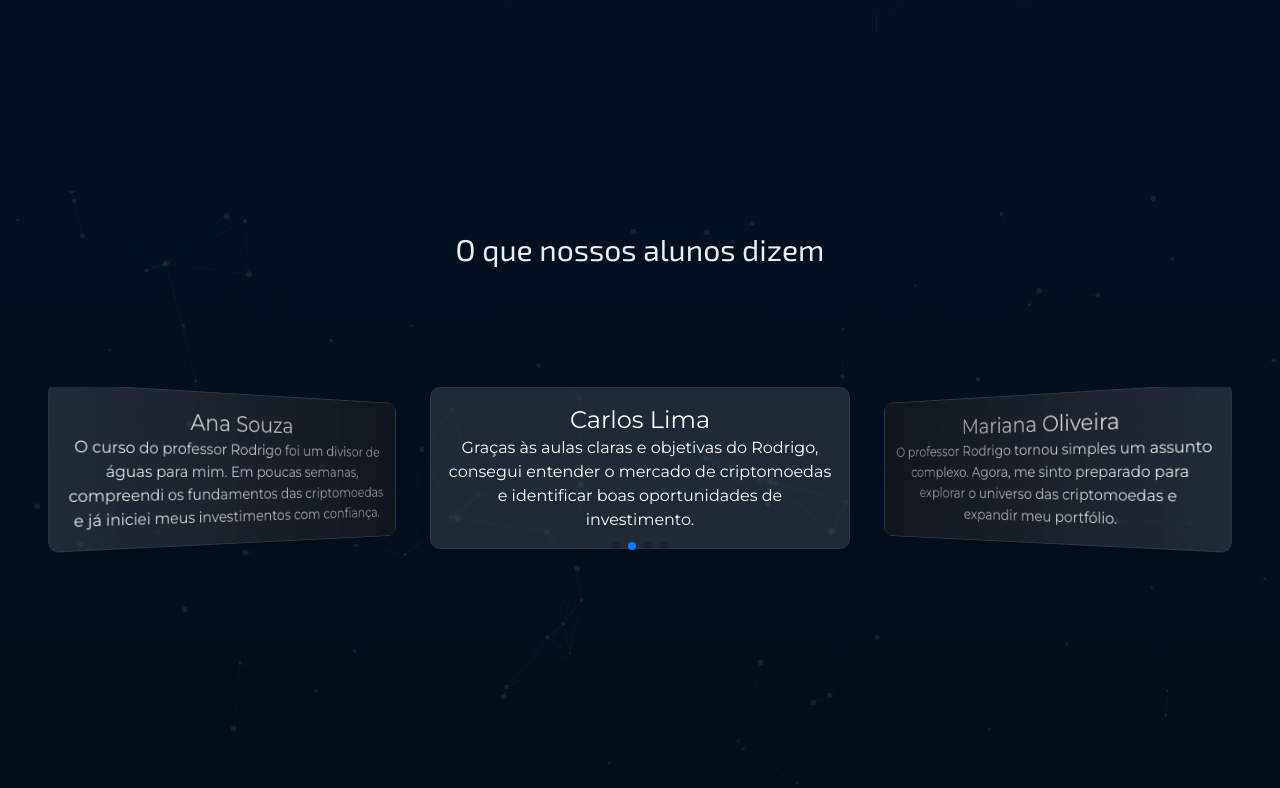
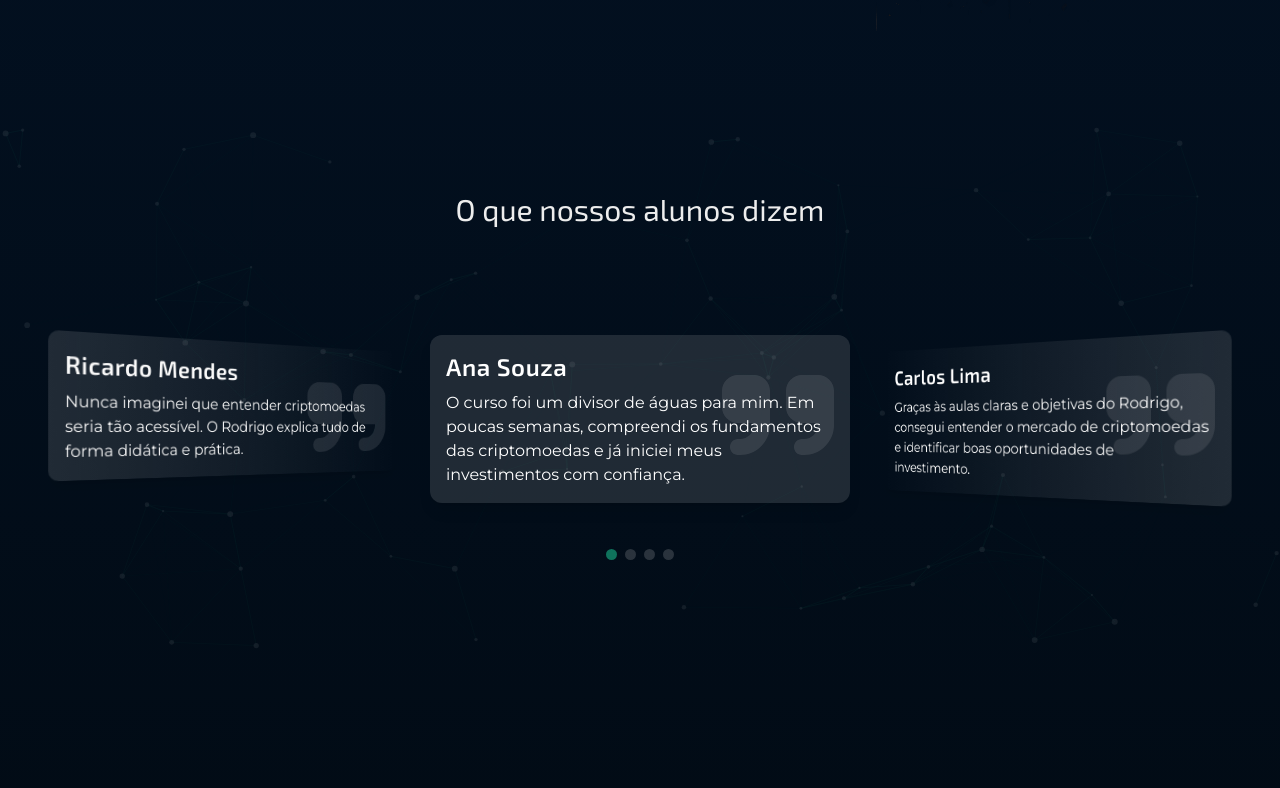
Before and after one commit to brunodkf/start_crypto, a Next.js app: page / in a window 1280 px wide. Shown: the part 1592-2380 px from the top of the page. Built offline with nearby package versions, Linux system fonts and the light colour scheme; no server answers.

Commit message:
feat /instalando framer motion

```diff
--- a/package.json
+++ b/package.json
@@ -11,6 +11,7 @@
   "dependencies": {
     "autoprefixer": "^10.4.21",
     "axios": "^1.8.4",
+    "framer-motion": "^12.6.3",
     "next": "15.2.3",
     "postcss": "^8.5.3",
     "react": "^19.0.0",
--- a/src/app/components/Benefit.tsx
+++ b/src/app/components/Benefit.tsx
@@ -11,7 +11,7 @@ const Benefit = () => {
     ]
 
     return (
-        <section className='benefits w-full mt-30 relative flex'>
+        <section className='benefits w-full mt-30 relative flex' id='benefit'>
 
             <Image src='/waves2.png' alt="Logo Image" className=" absolute w-full h-full -z-0 " width={1500} height={500} />
 
@@ -34,6 +34,9 @@ const Benefit = () => {
                 </div>
 
                 <Image src='/bitcoinGold.webp' alt="Logo Image" className="w-1/3 -z-0 opacity-80 " width={1500} height={500} />
+
+
+
             </div>
         </section>
     )
--- a/src/app/components/Carrousel.tsx
+++ b/src/app/components/Carrousel.tsx
@@ -7,6 +7,8 @@ import "swiper/css";
 import "swiper/css/effect-coverflow";
 import "swiper/css/autoplay";
 import 'swiper/css/pagination';
+
+import { FaQuoteRight } from "react-icons/fa6";
 
 interface Depoimento {
     name: string;
@@ -38,22 +40,28 @@ export function Carrousel({ depoimentos }: DepoimentosProps) {
             spaceBetween={10}
             loop={true}
             pagination={{ clickable: true }}
-            autoplay={{
-                delay: 3000,
-                disableOnInteraction: false,
-            }}
+            // autoplay={{
+            //     delay: 3000,
+            //     disableOnInteraction: false,
+            // }}
 
             modules={[Navigation, Pagination, EffectCoverflow, Autoplay]}
-            className="w-full h-full mt-30">
+            className="testimonials w-full h-full mt-15 pt-12">
 
+            {/* glass */}
             {
                 depoimentos ? depoimentos.map((item, index) => (
-                    <SwiperSlide key={index} className="w-full h-60 glass mb-4 p-4 flex flex-col items-center justify-center text-white rounded-xl shadow-lg">
-                        <div className="">
-                            <h3 className="text-2xl font-title text-laranja">
+                    <SwiperSlide key={index} className="w-full h-60 mb-4 p-4 flex flex-col items-center justify-center text-white rounded-xl shadow-lg">
+
+                        <FaQuoteRight className="absolute -z-10 text-9xl right-2 opacity-10" />
+
+                        <div className="text-start">
+                            <h3 className="text-2xl font-exo2 font-semibold tracking-wide mb-2">
                                 {item.name}
                             </h3>
-                            <p className="font-title text-laranja">{item.text}</p>
+                            <blockquote>
+                                {item.text}
+                            </blockquote>
                         </div>
                     </SwiperSlide>
                 )) : null
--- a/src/app/components/CoinList.tsx
+++ b/src/app/components/CoinList.tsx
@@ -19,7 +19,7 @@ const CoinList = () => {
     };
 
     return (
-        <div className="">
+        <section className="" id='coins'>
             <div className="container flex justify-between flex-wrap m-auto gap-6">
                 {
                     cryptos.map((item, index) => (
@@ -48,7 +48,7 @@ const CoinList = () => {
                     ))
                 }
             </div>
-        </div>
+        </section>
 
     )
 }
--- a/src/app/components/Feedbacks.tsx
+++ b/src/app/components/Feedbacks.tsx
@@ -5,7 +5,7 @@ import Carrousel from './Carrousel';
 const testimonials = [
   {
     name: "Ana Souza",
-    text: "O curso do professor Rodrigo foi um divisor de águas para mim. Em poucas semanas, compreendi os fundamentos das criptomoedas e já iniciei meus investimentos com confiança.",
+    text: "O curso foi um divisor de águas para mim. Em poucas semanas, compreendi os fundamentos das criptomoedas e já iniciei meus investimentos com confiança.",
   },
   {
     name: "Carlos Lima",
@@ -16,20 +16,23 @@ const testimonials = [
     text: "O professor Rodrigo tornou simples um assunto complexo. Agora, me sinto preparado para explorar o universo das criptomoedas e expandir meu portfólio."
   },
   {
-    name: "Mariana Oliveira",
-    text: "O professor Rodrigo tornou simples um assunto complexo. Agora, me sinto preparado para explorar o universo das criptomoedas e expandir meu portfólio."
+    name: "Ricardo Mendes",
+    text: "Nunca imaginei que entender criptomoedas seria tão acessível. O Rodrigo explica tudo de forma didática e prática."
   }
 ]
 
 const Feedbacks = () => {
   return (
-    <section className='w-full h-svh relative mt-40'>
-        <ParticlesBackground/>
-        <div className="container text-center m-auto pt-10">
-            <h2 className='font-exo2 text-3xl'>O que nossos alunos dizem</h2>
+    <section className='w-full h-auto relative mt-20 py-20' id='feedbacks'>
+      <ParticlesBackground />
+      <div className="container text-center m-auto ">
 
-            <Carrousel depoimentos={testimonials}/>
-        </div>
+        <h2 className='font-exo2 text-3xl'>O que nossos alunos dizem</h2>
+
+        <Carrousel depoimentos={testimonials} />
+
+
+      </div>
     </section>
   )
 }
--- a/src/app/components/Introduction.tsx
+++ b/src/app/components/Introduction.tsx
@@ -2,7 +2,7 @@ import React from 'react'
 
 const Introduction = () => {
     return (
-        <section className='mt-40'>
+        <section className='mt-40' id='introduction'>
             <div className="container m-auto text-center">
                 <h2 className='font-exo2 text-3xl'>Você já ouviu falar sobre criptomoedas, mas não sabe por onde começar?</h2>
                 <p className='w-2/3 m-auto py-4'>Nosso curso de introdução é perfeito para você! Vamos guiá-lo através dos conceitos fundamentais e ajudá-lo a dar os primeiros passos no universo das criptos.</p>
--- a/src/app/components/Navbar.tsx
+++ b/src/app/components/Navbar.tsx
@@ -1,24 +1,46 @@
+"use client"
 
 import Image from 'next/image'
 import Link from 'next/link'
 
 interface ItemMenu {
-    name: string
+    name: string,
+    link: string
 }
 
 
 export const Navbar = () => {
 
+    const handleScroll = (e: React.MouseEvent, sectionId: string): void => {
+        e.preventDefault();
+        const section = document.getElementById(sectionId);
+        section?.scrollIntoView({ behavior: 'smooth' });
+    };
+
+
     const menuItems: ItemMenu[] = [
-        { name: 'Início' },
-        { name: 'Benefícios' },
-        { name: 'Sobre' },
-        { name: 'Depoimentos' },
+        {
+            name: 'Início',
+            link: 'home'
+        },
+        {
+            name: 'Benefícios',
+            link: 'benefit'
+        },
+        {
+            name: 'Sobre',
+            link: 'about'
+        },
+        {
+            name: 'Depoimentos',
+            link: 'feedbacks'
+        },
     ]
+
 
     return (
         <nav className='w-full p-4 absolute z-50'>
-            <div className="container flex items-center justify-between  m-auto">
+            <div className="container flex items-center justify-between m-auto">
 
                 <div className="flex items-center">
                     <Image src='/logo.webp' alt="Logo Image" className="max-w-16 brightness-0 dark:filter-none" width={100} height={50} />
@@ -29,8 +51,8 @@ export const Navbar = () => {
                 <ul className='hidden lg:flex items-center gap-6 text-sm tracking-wide font-semibold'>
                     {
                         menuItems.map((item, index) => (
-                            <li key={index}>
-                                <Link href={"#"}>{item.name}</Link>
+                            <li key={index} >
+                                <Link href={item.link} onClick={(e) => handleScroll(e, `${item.link}`)}>{item.name}</Link>
                             </li>
                         ))
                     }
--- a/src/app/globals.css
+++ b/src/app/globals.css
@@ -32,15 +32,14 @@
   }
 
   .glass {
-    background: rgba(206, 206, 206, 0.15);
+    background: #cecece26;
     backdrop-filter: blur(1px);
     -webkit-backdrop-filter: blur(1px);
     border-radius: 10px;
-    border: 1px solid rgba(231, 231, 231, 0.068);
   }
 }
 
-.cardCoin::before{
+.cardCoin::before {
   content: '';
   width: 100%;
   height: 1px;
@@ -49,7 +48,7 @@
   bottom: -8px;
 }
 
-.benefits__list--item::before{
+.benefits__list--item::before {
   content: '';
   width: 2px;
   height: 100%;
@@ -59,3 +58,40 @@
   top: 0;
   background-color: #0F725C;
 }
+
+.testimonials {
+  padding-top: 3em !important;
+}
+
+
+
+/* Swiper Styles */
+
+.swiper-pagination {
+  position: relative !important;
+  margin-top: 2em !important;
+}
+
+.swiper-pagination-bullet {
+  width: 11px !important;
+  height: 11px !important;
+  background: #cbcbcb !important;
+}
+
+.swiper-pagination-bullet-active {
+  background-color: #0F725C !important;
+}
+
+.swiper-slide-active {
+  background-color: #cecece26;
+}
+
+.swiper-slide-shadow-right {
+  background-image: linear-gradient(to left, #cecece26, #00000000) !important;
+  border-radius: 10px;
+}
+
+.swiper-slide-shadow-left {
+  background-image: linear-gradient(to right, #cecece26, #00000000) !important;
+  border-radius: 10px;
+}
```
Also changed, not shown: src/app/components/Banner.tsx (+32 -5 lines), 1 other file (tests, documents, lock files or other folders).
